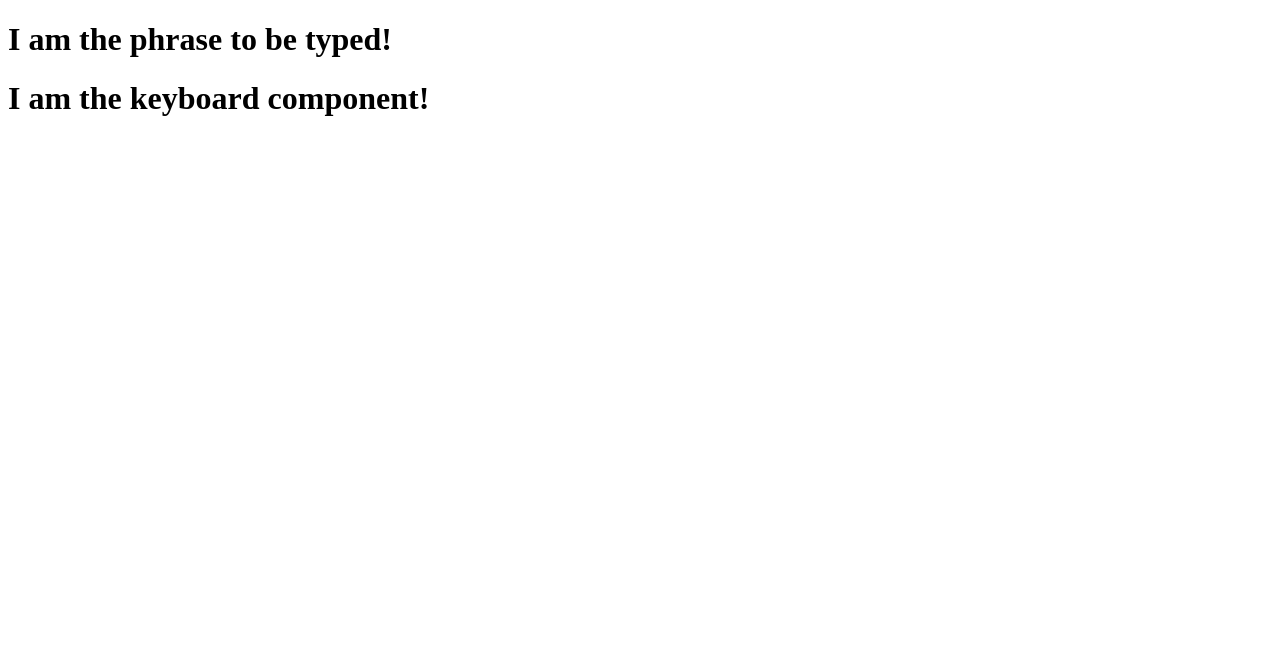
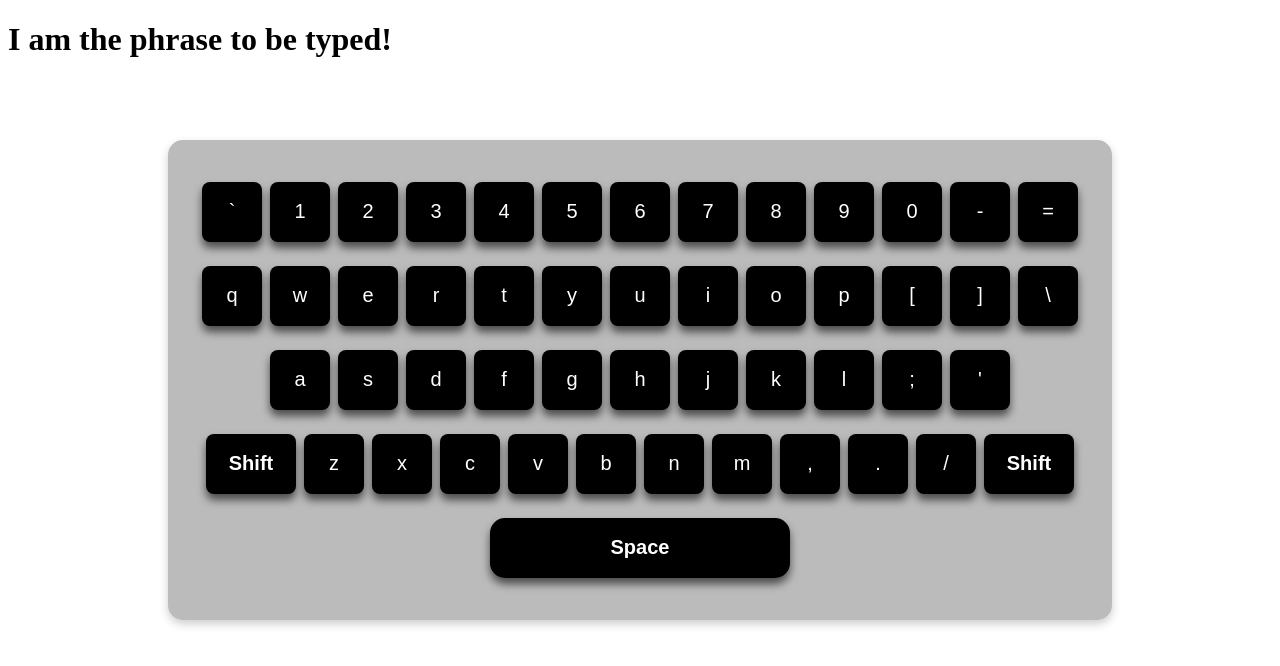
Before and after one commit to dillpogckle/react-typing-tutor, a React (Vite) app: page / in a window 1280 px wide. Shown: the top 666 px of the page. Built offline with nearby package versions, Linux system fonts and the light colour scheme.

Commit message:
work in progress

```diff
--- /dev/null
+++ b/src/Key.jsx
@@ -0,0 +1,7 @@
+export function Key() {
+    return (
+        <div className="key">
+            <h1>I am the key component!</h1>
+        </div>
+    )
+}
--- a/src/Keyboard.jsx
+++ b/src/Keyboard.jsx
@@ -1,8 +1,36 @@
+import { Key } from './Key';
+
+
+const keyLayout = [
+    ["`", "1", "2", "3", "4", "5", "6", "7", "8", "9", "0", "-", "="],
+    ["q", "w", "e", "r", "t", "y", "u", "i", "o", "p", "[", "]", "\\"],
+    ["a", "s", "d", "f", "g", "h", "j", "k", "l", ";", "'"],
+    ["Shift", "z", "x", "c", "v", "b", "n", "m", ",", ".", "/", "Shift"],
+    ["Space"]
+];
+
+
 export function Keyboard() {
+
+
     return (
+        <div className="keyboard-container">
         <div className="keyboard">
-            <h1>I am the keyboard component!</h1>
+            {keyLayout.map((row, rowIndex) => (
+                <div className="row" key={rowIndex}>
+                    {row.map((keyLabel, keyIndex) => (
+
+                        <button key={keyIndex} className={`key ${
+                            keyLabel.toLowerCase() === "space" ? "space-key" :
+                                keyLabel.toLowerCase() === "shift" ? "shift-key" : ""
+                        }`}
+                        >
+                            {keyLabel}
+                        </button>
+                    ))}
+                </div>
+            ))}
         </div>
-
-    )
+        </div>
+    );
 }
--- a/src/index.css
+++ b/src/index.css
@@ -0,0 +1,61 @@
+/* Center the keyboard on the screen */
+.keyboard-container {
+    display: flex;
+    justify-content: center;
+    align-items: center;
+    height: 75vh;
+}
+
+/* Keyboard styles */
+.keyboard {
+    display: flex;
+    flex-direction: column;
+    align-items: center;
+    background-color: #bbb; /* Slightly darker background for contrast */
+    padding: 30px;
+    border-radius: 15px;
+    box-shadow: 0px 4px 10px rgba(0, 0, 0, 0.2); /* Subtle shadow for depth */
+    max-width: 1000px; /* Prevents excessive horizontal spread */
+}
+
+/* Row styles */
+.row {
+    display: flex;
+    justify-content: center;
+    margin: 8px 0;
+}
+
+/* Key styles */
+.key {
+    width: 60px;
+    height: 60px;
+    margin: 4px;
+    border: none;
+    border-radius: 8px;
+    background: black;
+    color: white;
+    font-size: 20px;
+    display: flex;
+    align-items: center;
+    justify-content: center;
+    box-shadow: 0px 6px 8px rgba(0, 0, 0, 0.6);
+}
+
+.key:active {
+    transform: translateY(4px); /* Moves button down slightly */
+    box-shadow: none; /* Removes shadow for pressed effect */
+}
+
+/* Shift key */
+.shift-key {
+    width: 90px; /* Wider shift key */
+    font-weight: bold;
+}
+
+/* Space key */
+.space-key {
+    width: 300px; /* Bigger space bar */
+    background: black;
+    font-weight: bold;
+    border-radius: 15px;
+}
--- a/src/main.jsx
+++ b/src/main.jsx
@@ -1,5 +1,6 @@
 import ReactDOM from "react-dom/client";
 import { App } from "./App.jsx";
+import "./index.css";
 
 ReactDOM.createRoot(document.getElementById("root")).render(
     <App />)
```
